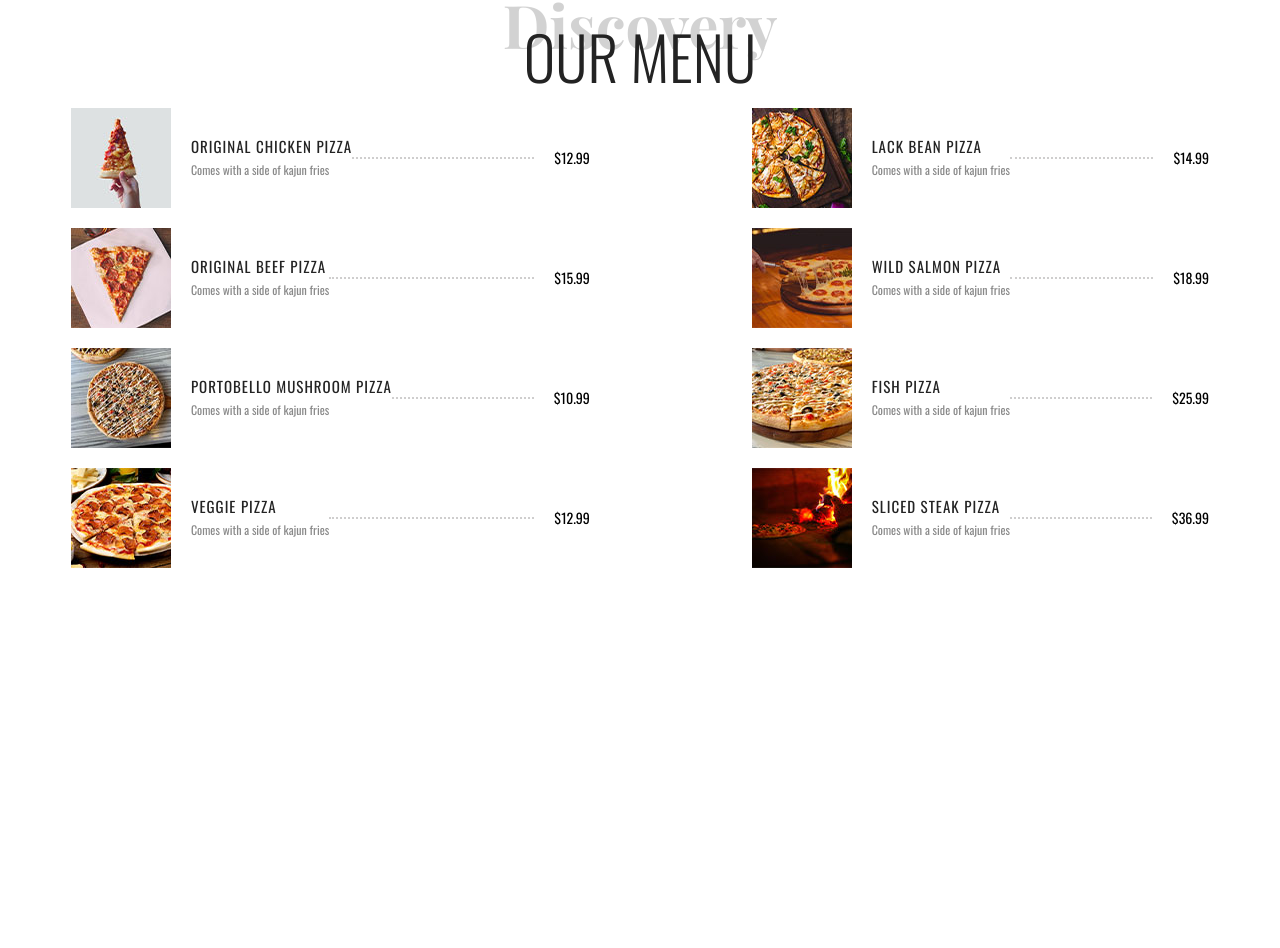
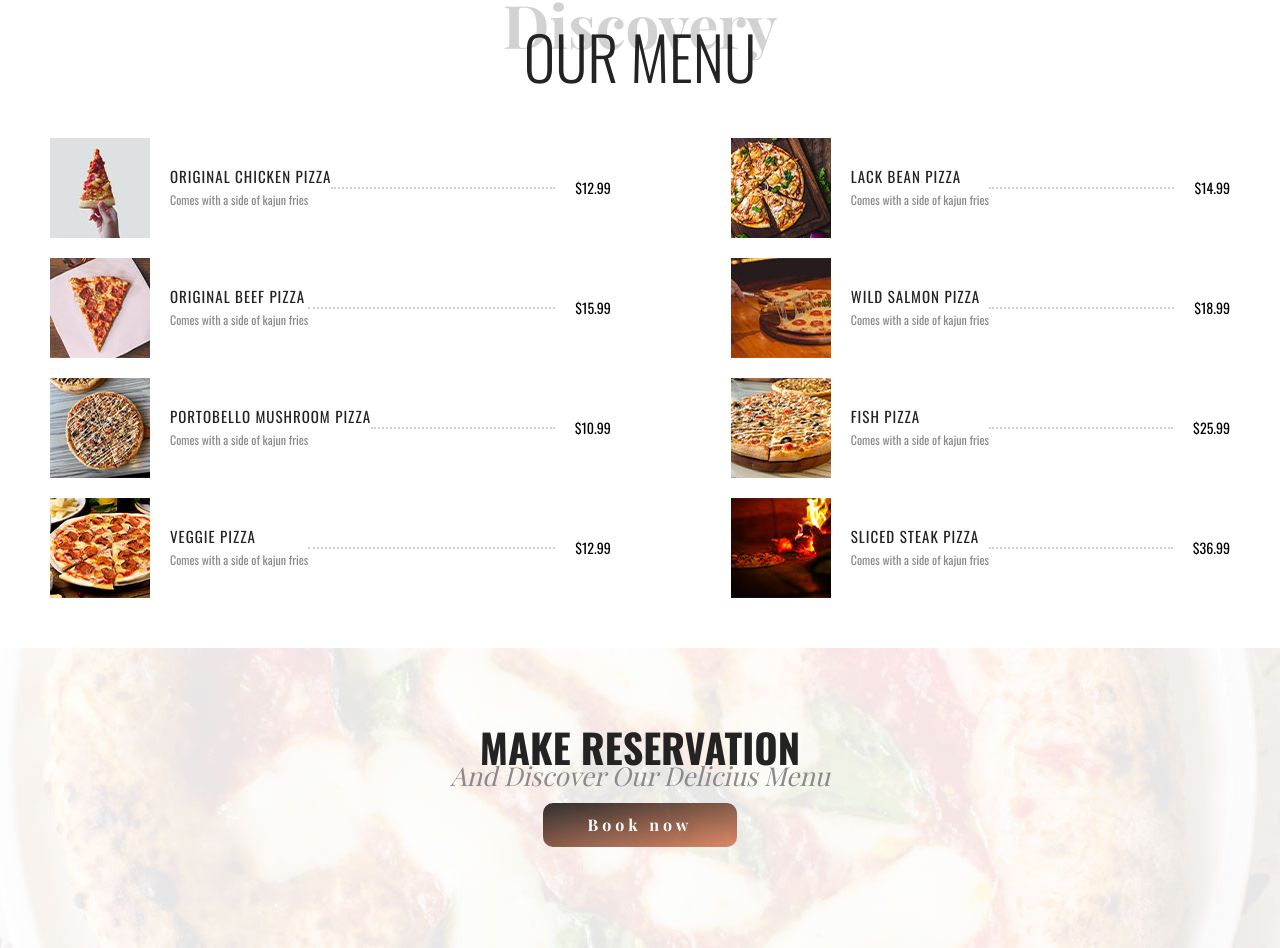
Before and after one commit to Nebojsaposao/grid-scss-project-pizzeria, a website: page index.html in a window 1280 px wide. Shown: the part 1520-2468 px from the top of the page. Before the commit the page ends 2108 px from the top, so only its background shows below. Drawn offline with nearby package versions, Linux system fonts and the light colour scheme; a web font is replaced by a local one.

Commit message:
add reservation section and move .btn in _global.scss

```diff
--- a/index.html
+++ b/index.html
@@ -241,6 +241,19 @@
                         </div>
                   </section>
                   <!-- Menu end -->
+                  <!-- Reservation -->
+                  <section class="subsection subsection-reserve">
+                        <div>
+                              <h2>
+                                    Make reservation
+                              </h2>
+                              <p class="subsection__sub-heading">
+                                   And Discover Our Delicius Menu
+                              </p>
+                              <a href="#" class="btn">Book now</a>
+                        </div>
+                  </section>
+                  <!-- Reservation end -->
              </main>
             <!-- Main end -->
 
--- a/sass/components/_banner.scss
+++ b/sass/components/_banner.scss
@@ -35,39 +35,5 @@
 			line-height: 10.8rem;
 			text-transform: uppercase;
 		}
-
-		& .btn {
-			background: linear-gradient(
-				to bottom right,
-				$nav-bg-color,
-				$btn-bg-color
-			);
-			border-radius: 10px;
-			color: $heading-color;
-			display: inline-block;
-			font-family: "Playfair Display", serif;
-			font-size: 1.6rem;
-			font-weight: 700;
-			letter-spacing: 0.4rem;
-			margin: 1.5rem 3rem;
-			opacity: 0.8;
-			padding: 1rem 4.5rem;
-			text-decoration: none;
-
-			&:hover {
-				background: linear-gradient(to bottom right, $btn-hover1, $btn-hover2);
-				box-shadow: 0 12px 24px $btn-box-shadow;
-			}
-
-			&:focus {
-				background: $btn-focus;
-				box-shadow: 0 6px 12px $btn-box-shadow;
-			}
-
-			&:active {
-				background: $nav-bg-color;
-				box-shadow: 0 6px 12px $btn-box-shadow;
-			}
-		}
 	}
 }
--- a/sass/components/_global.scss
+++ b/sass/components/_global.scss
@@ -1,4 +1,6 @@
 /** @format */
+@import url("https://fonts.googleapis.com/css2?family=Oswald:wght@200..700&display=swap");
+@import url("https://fonts.googleapis.com/css2?family=Playfair+Display:ital,wght@0,400..900;1,400..900&display=swap");
 
 * {
 	box-sizing: border-box;
@@ -20,6 +22,36 @@ body {
 	overflow-x: hidden;
 }
 
+.btn {
+	background: linear-gradient(to bottom right, $nav-bg-color, $btn-bg-color);
+	border-radius: 10px;
+	color: $heading-color;
+	display: inline-block;
+	font-family: "Playfair Display", serif;
+	font-size: 1.6rem;
+	font-weight: 700;
+	letter-spacing: 0.4rem;
+	margin: 1.5rem 3rem;
+	opacity: 0.8;
+	padding: 1rem 4.5rem;
+	text-decoration: none;
+
+	&:hover {
+		background: linear-gradient(to bottom right, $btn-hover1, $btn-hover2);
+		box-shadow: 0 12px 24px $btn-box-shadow;
+	}
+
+	&:focus {
+		background: $btn-focus;
+		box-shadow: 0 6px 12px $btn-box-shadow;
+	}
+
+	&:active {
+		background: $nav-bg-color;
+		box-shadow: 0 6px 12px $btn-box-shadow;
+	}
+}
+
 img {
 	display: block;
 	width: 100%;
--- a/sass/components/_menu.scss
+++ b/sass/components/_menu.scss
@@ -2,12 +2,11 @@
 .menu {
 	display: grid;
 	gap: 2rem;
-	grid-template: 20rem 1fr 10rem / repeat (4, minmax(0, 25vw));
+	grid-template: 20rem 1fr 10rem / repeat (2, minmax(0, 40vw));
 	grid-template-areas:
-		"tittle tittle tittle tittle"
-		"left left right right"
-		" . . . .";
-	justify-content: space-around;
+		"tittle tittle"
+		"left right"
+		" . .";
 
 	&-heading {
 		align-self: center;
@@ -31,6 +30,11 @@
 			opacity: 0.2;
 			text-transform: capitalize;
 		}
+	}
+
+	&__left,
+	&__right {
+		margin: 3rem 5rem;
 	}
 
 	&__left {
--- /dev/null
+++ b/sass/components/_reservation.scss
@@ -0,0 +1,27 @@
+/** @format */
+
+.subsection {
+	align-items: center;
+	display: grid;
+	grid-template-rows: 30rem;
+	justify-content: center;
+	text-align: center;
+
+	&-reserve {
+		background: url("../images/img/subsection-1.jpg") center no-repeat;
+		background-size: cover;
+	}
+
+	& h2 {
+		font-size: 4rem;
+		text-transform: uppercase;
+	}
+
+	&__sub-heading {
+		font-family: "Playfair Display", serif;
+		font-size: 2.6rem;
+		font-style: italic;
+		margin-top: 0.5rem;
+		text-transform: capitalize;
+	}
+}
--- a/sass/main.scss
+++ b/sass/main.scss
@@ -1,7 +1,4 @@
 /** @format */
-
-@import "https://fonts.googleapis.com/css2?family=Oswald:wght@200..700&display=swap";
-@import "https://fonts.googleapis.com/css2?family=Playfair+Display:ital,wght@0,400..900;1,400..900&display=swap";
 @import "partials/variables";
 @import "components/global";
 @import "components/header";
@@ -9,3 +6,4 @@
 @import "components/banner";
 @import "components/about";
 @import "components/menu";
+@import "components/reservation";
```
Also changed, not shown: css/main.css, 1 other file.
